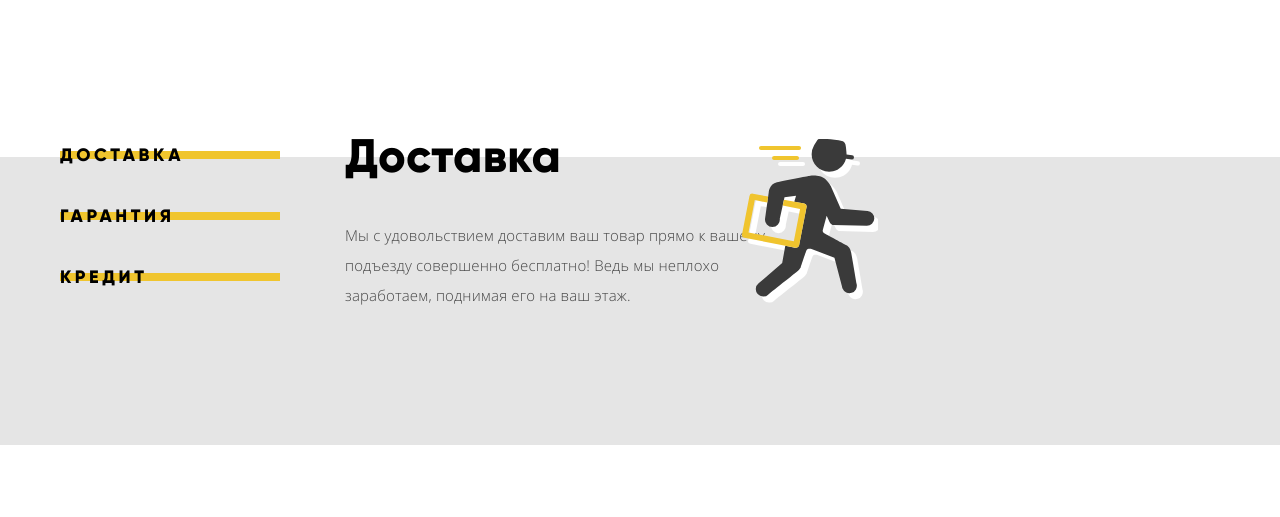
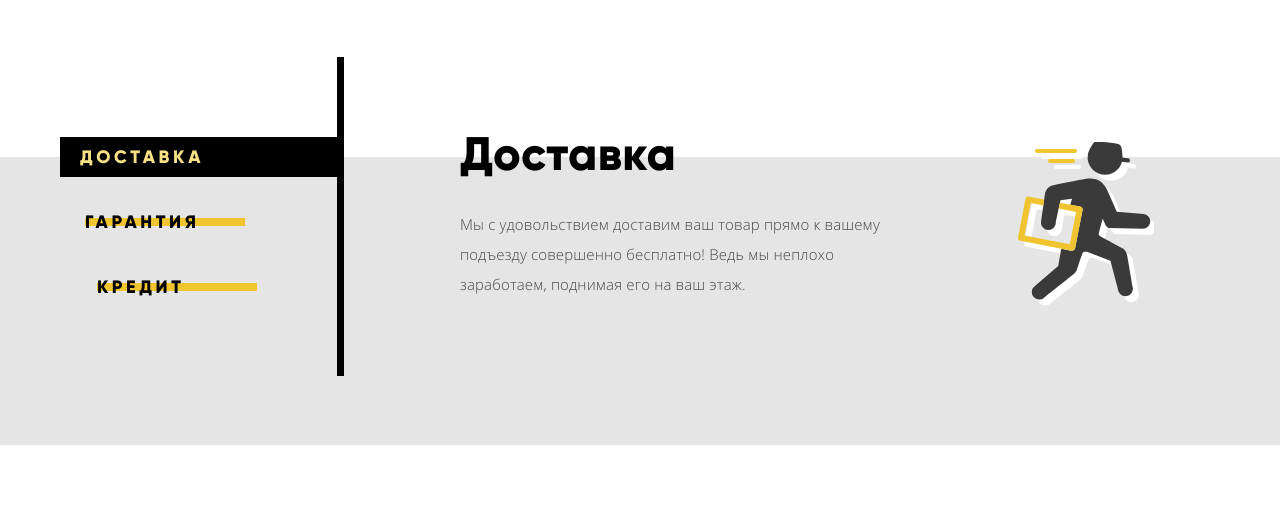
Before and after one commit to konovalov-as/device-27, a plain HTML site: page index.html in a window 1280 px wide. Shown: the part 1100-1617 px from the top of the page. Drawn offline with Linux system fonts and the light colour scheme.

Commit message:
Добавлена анимация сервис слайдера

```diff
--- a/css/style.css
+++ b/css/style.css
@@ -156,7 +156,6 @@ filter, sort, catalog, pagination styles */
 .main-navigation a,
 .assortment__list a,
 .catalog-goods a,
-.services-slider__list a,
 .partners__list a,
 .main-footer__signin a,
 .main-footer__service a,
@@ -189,7 +188,6 @@ filter, sort, catalog, pagination styles */
 .catalog-goods,
 .promo-slider__list,
 .assortment__list,
-.services-slider__list,
 .services-slider__list-content,
 .partners__list,
 .about-us__list,
@@ -406,17 +404,8 @@ filter, sort, catalog, pagination styles */
 }
 
 .catalog-goods {
-  /* display: none; */
   position: absolute;
   z-index: 10;
-  /* left: 0; */
-  /* width: 1040px; */
-  /* margin: 0; */
-  /* padding-top: 20px; */
-  /* padding-bottom: 36px; */
-  /* padding-left: 60px;
-  padding-right: 60px; */
-  /* background-color: #f7e296; */
   background-color: #f7e296;
   visibility: hidden;
   opacity: 0;
@@ -547,7 +536,8 @@ about us and contacts, footer, catalog styles */
 }
 
 .services-slider-bg {
-  background-color: #e5e5e5;
+  /* background-color: #e5e5e5; */
+  background-image: linear-gradient(to bottom, transparent 27px, #e5e5e5 -27px);
 }
 
 .promo-slider__text,
@@ -788,54 +778,92 @@ about us and contacts, footer, catalog styles */
   top: -30px;
 }
 
+/* Serices slider style */
 .services-slider {
   display: flex;
-  min-height: 288px;
+  justify-content: space-between;
+  min-height: 315px;
   margin-bottom: 94px;
-}
-
-.services-slider__control {
+  margin-top: -27px;
+}
+
+.services-slider__buttons {
   position: relative;
-  top: -15px;
-  width: 285px;
-}
-
-.services-slider__list {
   display: flex;
   flex-direction: column;
-}
-
-.services-slider__list li {
-  margin-bottom: 35px;
-}
-
-.services-slider__list a {
+  flex-basis: 280px;
+  padding-top: 7px;
+}
+
+.services-slider__buttons:after {
+  content: "";
+  position: absolute;
+  top: -73px;
+  right: -4px;
+  width: 7px;
+  height: 319px;
+  background-color: #000000;
+}
+
+.services-slider__btn {
+  position: relative;
   z-index: 10;
-}
-
-.services-slider__content {
+  font-family: "Gilroy";
+  font-weight: 800;
+  font-size: 18px;
+  line-height: 24px;
+  letter-spacing: 3.6px;
+  text-transform: uppercase;
+  text-decoration: none;
+  color: black;
+  margin-bottom: 25px;
+  padding-top: 8px;
+  padding-bottom: 8px;
+}
+
+.services-slider__btn::before {
+  position: absolute;
+  content: "";
+  z-index: -1;
+  top: 50%;
+  transform: translateY(-50%);
+  width: 160px;
+  height: 8px;
+  background-color: #f0c52e;
+}
+
+.services-slider__btn:hover::before,
+.services-slider__btn:focus::before {
+  height: 40px;
+  transition: height 0.3s;
+}
+
+.services-slider__btn:active {
+  color: rgba(0, 0, 0, 0.3);
+}
+
+.services-slider__list-content {
   position: relative;
-  top: -25px;
-}
-
-.services-slider__item-content:nth-child(2),
-.services-slider__item-content:nth-child(3) {
+  width: 760px;
+}
+
+.services-slider__item-content {
   display: none;
 }
 
 .services-slider_header {
-  margin-bottom: 40px;
+  margin-bottom: 31px;
 }
 
 .services-slider__text {
-  width: 433px;
-}
-
-.services-slider__item-content:nth-child(1) .services-slider__text::after {
+  width: 445px;
+}
+
+.services-slider__item-content:nth-child(1)::after {
   content: "";
   position: absolute;
-  top: 7px;
-  right: -100px;
+  top: 12px;
+  right: 66px;
   width: 136px;
   height: 164px;
   background-repeat: no-repeat;
@@ -843,28 +871,70 @@ about us and contacts, footer, catalog styles */
   background-image: url("../img/delivery.svg");
 }
 
-.services-slider__item-content:nth-child(2) .services-slider__text::after {
+.services-slider__item-content:nth-child(2)::after {
   content: "";
   position: absolute;
-  top: 7px;
-  right: -100px;
-  width: 136px;
+  top: 12px;
+  right: 66px;
+  width: 171px;
   height: 164px;
   background-repeat: no-repeat;
   background-position: center;
   background-image: url("../img/warranty.svg");
 }
 
-.services-slider__item-content:nth-child(3) .services-slider__text::after {
+.services-slider__item-content:nth-child(3)::after {
   content: "";
   position: absolute;
-  top: 7px;
-  right: -100px;
-  width: 136px;
-  height: 164px;
+  top: 12px;
+  right: 66px;
+  width: 156px;
+  height: 186px;
   background-repeat: no-repeat;
   background-position: center;
   background-image: url("../img/credit.svg");
+}
+
+.services-slider__btn--delivery{
+  padding-right: 15px;
+  padding-left: 20px;
+}
+
+.services-slider__btn--warranty {
+  padding-right: 20px;
+  padding-left: 25px;
+}
+
+.services-slider__btn--credit {
+  padding-right: 35px;
+  padding-left: 37px;
+}
+
+.services-delivery:checked ~ .services-slider__buttons .services-slider__btn--delivery,
+.services-warranty:checked ~ .services-slider__buttons .services-slider__btn--warranty,
+.services-credit:checked ~ .services-slider__buttons .services-slider__btn--credit {
+  padding-right: 136px;
+  color: #f7e184;
+  background: none;
+  background-color: #000000;
+}
+
+.services-delivery:checked ~ .services-slider__buttons .services-slider__btn--delivery::before,
+.services-warranty:checked ~ .services-slider__buttons .services-slider__btn--warranty::before,
+.services-credit:checked ~ .services-slider__buttons .services-slider__btn--credit::before {
+  background-color: transparent;
+}
+
+.services-delivery:checked ~ .services-slider__list-content li:nth-child(1),
+.services-warranty:checked ~ .services-slider__list-content li:nth-child(2),
+.services-credit:checked ~ .services-slider__list-content li:nth-child(3) {
+  display: block;
+}
+
+.services-delivery:focus ~ .services-buttons .button-delivery,
+.services-warranty:focus ~ .services-buttons .button-warranty,
+.services-credit:focus ~ .services-buttons .button-credit {
+  box-shadow: 0 0 0 2px #4d90fe;
 }
 
 /* Partners styles */
--- a/index.html
+++ b/index.html
@@ -34,7 +34,8 @@
                         <div class="main-header__search-container">
                             <form class="main-header__search-form" action="http://echo.htmlacademy.ru" method="get">
                                 <label class="visually-hidden" for="searchSite">Поиск по сайту</label>
-                                <input class="main-header__search" id="searchSite" type="text" name="main-header__search" placeholder="Поиск по сайту">
+                                <input class="main-header__search" id="searchSite" type="text"
+                                    name="main-header__search" placeholder="Поиск по сайту">
                                 <button type="submit" class="main-header__search-button">Найти</button>
                             </form>
                         </div>
@@ -94,7 +95,9 @@
                     <ul class="promo-slider__list">
                         <li class="promo-slider__item" id="promo-slider__item-1">
                             <div class="promo-slider__images">
-                                <img class="promo-slider__slide-1" src="img/promo-slider-1.png" alt="Три самых длинных палки для селфи черного цвета на трех ножках с черным ремешком " width="384" height="486">
+                                <img class="promo-slider__slide-1" src="img/promo-slider-1.png"
+                                    alt="Три самых длинных палки для селфи черного цвета на трех ножках с черным ремешком "
+                                    width="384" height="486">
                             </div>
                             <div class="promo-slider__content">
                                 <h3 class="promo-slider__header">Делай селфи, <br> как Бен Стиллер! </h3>
@@ -124,7 +127,9 @@
                         </li>
                         <li class="promo-slider__item" id="promo-slider__item-2">
                             <div class="promo-slider__images">
-                                <img class="promo-slider__slide-2" src="img/promo-slider-2.png" alt="Стильный черный фитнес-браслет с небольшим монохромным дисплеем" width="345" height="485">
+                                <img class="promo-slider__slide-2" src="img/promo-slider-2.png"
+                                    alt="Стильный черный фитнес-браслет с небольшим монохромным дисплеем" width="345"
+                                    height="485">
                             </div>
                             <div class="promo-slider__content">
                                 <h3 class="promo-slider__header">Худеем <br> правильно! </h3>
@@ -146,7 +151,8 @@
                         </li>
                         <li class="promo-slider__item" id="promo-slider__item-3">
                             <div class="promo-slider__images">
-                                <img class="promo-slider__slide-3" src="img/promo-slider-3.png" alt="Квадрокоптер с четыремя винтами и мощным лазером" width="526" height="334">
+                                <img class="promo-slider__slide-3" src="img/promo-slider-3.png"
+                                    alt="Квадрокоптер с четыремя винтами и мощным лазером" width="526" height="334">
                             </div>
                             <div class="promo-slider__content">
                                 <h3 class="promo-slider__header">Порхает как бабочка, жалит как пчела! </h3>
@@ -182,7 +188,8 @@
                             <div class="assortment__inner">
                                 <div class="assortment__bg">
                                     <a class="assortment__link" href="">
-                                        <img class="assortment__image-1" src="img/popular-1.svg" alt="Очки" width="97" height="55">
+                                        <img class="assortment__image-1" src="img/popular-1.svg" alt="Очки" width="97"
+                                            height="55">
                                     </a>
                                 </div>
                                 <span class="assortment__desc">Виртуальная реальность</span>
@@ -192,7 +199,8 @@
                             <div class="assortment__inner">
                                 <div class="assortment__bg">
                                     <a class="assortment__link" href="">
-                                        <img class="assortment__image-2" src="img/popular-2.svg" alt="Монопод для селфи" width="86" height="117">
+                                        <img class="assortment__image-2" src="img/popular-2.svg" alt="Монопод для селфи"
+                                            width="86" height="117">
                                     </a>
                                 </div>
                                 <span class="assortment__desc">Моноподы для селфи</span>
@@ -202,7 +210,8 @@
                             <div class="assortment__inner">
                                 <div class="assortment__bg">
                                     <a class="assortment__link" href="">
-                                        <img class="assortment__image-3" src="img/popular-3.svg" alt="Экшн-камера" width="71" height="87">
+                                        <img class="assortment__image-3" src="img/popular-3.svg" alt="Экшн-камера"
+                                            width="71" height="87">
                                     </a>
                                 </div>
                                 <span class="assortment__desc">Экшн-камеры</span>
@@ -212,7 +221,8 @@
                             <div class="assortment__inner">
                                 <div class="assortment__bg">
                                     <a class="assortment__link" href="">
-                                        <img class="assortment__image-4" src="img/popular-4.svg" alt="Фитнес-браслет" width="107" height="65">
+                                        <img class="assortment__image-4" src="img/popular-4.svg" alt="Фитнес-браслет"
+                                            width="107" height="65">
                                     </a>
                                 </div>
                                 <span class="assortment__desc">Фитнес-браслеты</span>
@@ -222,7 +232,8 @@
                             <div class="assortment__inner">
                                 <div class="assortment__bg">
                                     <a class="assortment__link" href="">
-                                        <img class="assortment__image-5" src="img/popular-5.svg" alt="Умные часы" width="56" height="98">
+                                        <img class="assortment__image-5" src="img/popular-5.svg" alt="Умные часы"
+                                            width="56" height="98">
                                     </a>
                                 </div>
                                 <span class="assortment__desc">Умные часы</span>
@@ -232,7 +243,8 @@
                             <div class="assortment__inner">
                                 <div class="assortment__bg">
                                     <a class="assortment__link" href="">
-                                        <img class="assortment__image-6" src="img/popular-6.svg" alt="Квадрокоптер" width="132" height="69">
+                                        <img class="assortment__image-6" src="img/popular-6.svg" alt="Квадрокоптер"
+                                            width="132" height="69">
                                     </a>
                                 </div>
                                 <span class="assortment__desc">Квадрокоптеры</span>
@@ -246,12 +258,18 @@
                 <div class="container-narrow">
                     <section class="services-slider">
                         <h2 class="visually-hidden">Оказываемый сервис и предоставляемые условия</h2>
-                        <div class="services-slider__control">
-                            <ul class="services-slider__list">
-                                <li><a class="btn-general services-slider__link" href="">Доставка</a></li>
-                                <li><a class="btn-general services-slider__link" href="">Гарантия</a></li>
-                                <li><a class="btn-general services-slider__link" href="">Кредит</a></li>
-                            </ul>
+
+                        <input class="visually-hidden services-delivery" type="radio" name="serviceSlider"
+                            id="services-slider-1" checked>
+                        <input class="visually-hidden services-warranty" type="radio" name="serviceSlider"
+                            id="services-slider-2">
+                        <input class="visually-hidden services-credit" type="radio" name="serviceSlider"
+                            id="services-slider-3">
+
+                        <div class="services-slider__buttons">
+                            <label class="services-slider__btn services-slider__btn--delivery" for="services-slider-1">Доставка</label>
+                            <label class="services-slider__btn services-slider__btn--warranty" for="services-slider-2">Гарантия</label>
+                            <label class="services-slider__btn services-slider__btn--credit" for="services-slider-3">Кредит</label>
                         </div>
 
                         <ul class="services-slider__list-content">
@@ -259,19 +277,17 @@
                                 <div class="services-slider__content">
                                     <h3 class="services-slider_header">Доставка</h3>
                                     <p class="services-slider__text">Мы с удовольствием доставим ваш товар прямо к
-                                        вашему
-                                        подъезду
-                                        совершенно бесплатно! Ведь мы неплохо заработаем, поднимая его на ваш этаж.
+                                        вашему подъезду совершенно бесплатно! Ведь мы неплохо заработаем, поднимая его
+                                        на ваш этаж.
                                     </p>
                                 </div>
                             </li>
                             <li class="services-slider__item-content">
                                 <div class="services-slider__content">
                                     <h3 class="services-slider_header">Гарантия</h3>
-                                    <p class="services-slider__text">Если из-за возгорания купленного у нас товара у вас сгорит
-                                        дом
-                                        — не
-                                        переживайте, мы выдадим вам новый. Товар, не дом, конечно же.
+                                    <p class="services-slider__text">Если из-за возгорания купленного у нас товара у вас
+                                        сгорит дом — не переживайте, мы выдадим вам новый. <br> Товар, не дом, конечно
+                                        же.
                                     </p>
                                 </div>
                             </li>
@@ -279,9 +295,8 @@
                                 <div class="services-slider__content">
                                     <h3 class="services-slider_header">Кредит</h3>
                                     <p class="services-slider__text">
-                                        Залезть в долговую яму стало проще! Кредитные консультанты подберут для вас наиболее
-                                        выгодные
-                                        условия кредита. Выгодные для нашего банка, разумеется.
+                                        Залезть в долговую яму стало проще! Кредитные консультанты подберут для вас
+                                        наиболее выгодные условия кредита. Выгодные для нашего банка, разумеется.
                                     </p>
                                 </div>
                             </li>
@@ -295,16 +310,20 @@
                     <h2 class="visually-hidden">Наши бренды</h2>
                     <ul class="partners__list">
                         <li>
-                            <a href=""><img src="img/logo-partner-1-color.png" alt="Логотип бренда DJI" width="260" height="100"></a>
+                            <a href=""><img src="img/logo-partner-1-color.png" alt="Логотип бренда DJI" width="260"
+                                    height="100"></a>
                         </li>
                         <li>
-                            <a href=""><img src="img/logo-partner-2-color.png" alt="Логотип бренда SP Gadgets" width="260" height="100"></a>
+                            <a href=""><img src="img/logo-partner-2-color.png" alt="Логотип бренда SP Gadgets"
+                                    width="260" height="100"></a>
                         </li>
                         <li>
-                            <a href=""><img src="img/logo-partner-3-color.png" alt="Логотип бренда GoPro" width="260" height="100"></a>
+                            <a href=""><img src="img/logo-partner-3-color.png" alt="Логотип бренда GoPro" width="260"
+                                    height="100"></a>
                         </li>
                         <li>
-                            <a href=""><img src="img/logo-partner-4-color.png" alt="Логотип бренда VIVE" width="260" height="100"></a>
+                            <a href=""><img src="img/logo-partner-4-color.png" alt="Логотип бренда VIVE" width="260"
+                                    height="100"></a>
                         </li>
                     </ul>
                 </section>
@@ -317,7 +336,8 @@
                         <h3 class="about-us__title">О нас</h3>
                         <p class="about-us__paragraph">Огромный выбор гаджетов не оставит равнодушным гика, который есть
                             в каждом из нас. </p>
-                        <p class="about-us__paragraph about-us__paragraph--two">Мы можем доставить ваш товар в самые отдаленные точки России!
+                        <p class="about-us__paragraph about-us__paragraph--two">Мы можем доставить ваш товар в самые
+                            отдаленные точки России!
                             DEVICE работает со многими
                             транспортными компаниями:</p>
                         <ul class="about-us__list">
@@ -333,10 +353,12 @@
                             сможете проверить
                             работоспособность покупки. Всякое бывает.</p>
                         <p class="visually-hidden contacts__map">
-                            <img src="img/map-preview.jpg" alt="Офис компании по адресу ул. Строителей 15, г. Москва" width="560" height="222">
+                            <img src="img/map-preview.jpg" alt="Офис компании по адресу ул. Строителей 15, г. Москва"
+                                width="560" height="222">
                         </p>
                         <p class="contacts__map-interactive">
-                            <script type="text/javascript" charset="utf-8" async src="https://api-maps.yandex.ru/services/constructor/1.0/js/?um=constructor%3A8725f8e901859b7f7953308825252bf3ab3b4ba0a04f04419b6f2d8c5f27ed51&amp;width=560&amp;height=222&amp;lang=ru_RU&amp;scroll=true"></script>
+                            <script type="text/javascript" charset="utf-8" async
+                                src="https://api-maps.yandex.ru/services/constructor/1.0/js/?um=constructor%3A8725f8e901859b7f7953308825252bf3ab3b4ba0a04f04419b6f2d8c5f27ed51&amp;width=560&amp;height=222&amp;lang=ru_RU&amp;scroll=true"></script>
                         </p>
                         <a class="btn-general about-us-contacts__btn contacts__write-to-us" href="">Напишите нам</a>
                     </div>
@@ -434,7 +456,8 @@
                     </div>
                     <div class="modal__form-text-letter">
                         <label for="text-letter">Текст письма:</label>
-                        <textarea name="textLetter" id="text-letter" cols="30" rows="10" placeholder="В свободной форме"></textarea>
+                        <textarea name="textLetter" id="text-letter" cols="30" rows="10"
+                            placeholder="В свободной форме"></textarea>
                     </div>
                     <button class="btn-general modal__submit-form-write-to-us" type="submit">Отправить</button>
                 </form>
@@ -450,10 +473,12 @@
                 <h2 class="visually-hidden">Наш офис компании на карте</h2>
                 <div class="modal__map-container">
                     <p class="visually-hidden modal__map-big">
-                        <img src="img/map-big.jpg" alt="Офис компании по адресу ул. Строителей 15, г. Москва" width="960" height="559">
+                        <img src="img/map-big.jpg" alt="Офис компании по адресу ул. Строителей 15, г. Москва"
+                            width="960" height="559">
                     </p>
                     <p class="modal__map-big-interactive">
-                        <script type="text/javascript" charset="utf-8" async src="https://api-maps.yandex.ru/services/constructor/1.0/js/?um=constructor%3A8725f8e901859b7f7953308825252bf3ab3b4ba0a04f04419b6f2d8c5f27ed51&amp;width=960&amp;height=559&amp;lang=ru_RU&amp;scroll=true"></script>
+                        <script type="text/javascript" charset="utf-8" async
+                            src="https://api-maps.yandex.ru/services/constructor/1.0/js/?um=constructor%3A8725f8e901859b7f7953308825252bf3ab3b4ba0a04f04419b6f2d8c5f27ed51&amp;width=960&amp;height=559&amp;lang=ru_RU&amp;scroll=true"></script>
                     </p>
                 </div>
                 <button class="modal__close modal__close-map" type="button">
```
